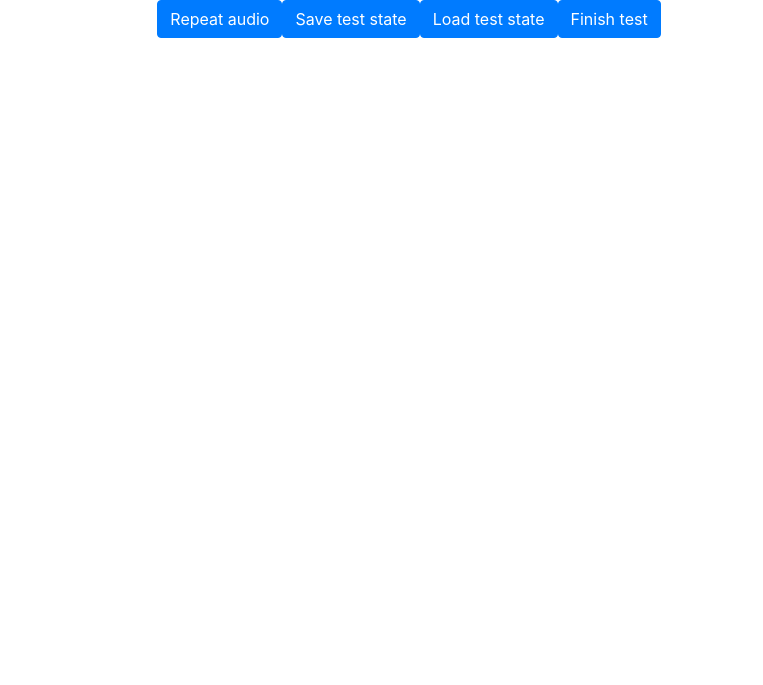
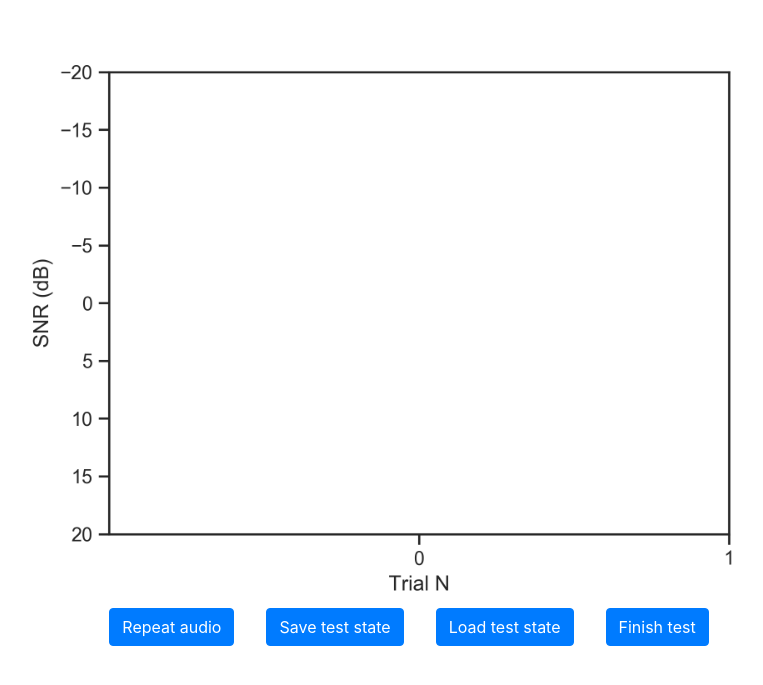
Before and after one commit to Pezz89/BPLabs, a Flask app: page /matrix_test/control in a window 1280 px wide. Shown: the part 56-741 px from the top of the page, without its empty margins (231-994 px from the left). Run offline with Flask 2, Linux system fonts and the light colour scheme; some libraries are stand-ins or nearby versions.

Commit message:
Added default matrix plot image and adjusted scaling of plot

```diff
--- a/server.py
+++ b/server.py
@@ -222,6 +222,7 @@ class MatTestThread(Thread):
             self.playStimulus()
             self.waitForResponse()
             self.calcSNR()
+            self.saveState()
         #socketio.emit('update-progress', {'data': '{}%'.format(percent)}, namespace='/main')
 
     def plotSNR(self):
--- a/templates/index.html
+++ b/templates/index.html
@@ -39,7 +39,7 @@
             display: block;
             margin-left: auto;
             margin-right: auto;
-            width: 75%;
+            height:100%;
         }
 
     </style>
--- a/templates/mat_test_clinician_view.html
+++ b/templates/mat_test_clinician_view.html
@@ -1,12 +1,14 @@
 {% extends 'index.html' %}
 {% block content %}
 <div>
-    <img id="mat_plot" class="center"/>
-    <div class="btn-toolbar-lg d-flex justify-content-center" role="group">
-        <button type="button" id="mat-repeat" class="btn btn-primary">Repeat audio</button>
-        <button type="button" id="mat-save" class="btn btn-primary">Save test state</button>
-        <button type="button" id="mat-load" class="btn btn-primary">Load test state</button>
-        <button type="button" id="mat-finish" class="btn btn-primary">Finish test</button>
+    <div style="height: 75%;">
+        <img id="mat_plot" class="center" src="/static/default_plot.png"/>
+    </div>
+    <div class="d-flex justify-content-center mt-2" role="group">
+        <button type="button" id="mat-repeat" class="btn btn-primary mx-3">Repeat audio</button>
+        <button type="button" id="mat-save" class="btn btn-primary mx-3">Save test state</button>
+        <button type="button" id="mat-load" class="btn btn-primary mx-3">Load test state</button>
+        <button type="button" id="mat-finish" class="btn btn-primary mx-3">Finish test</button>
     </div>
 </div>
 
```
Also changed, not shown: static/default_plot.png (added).
